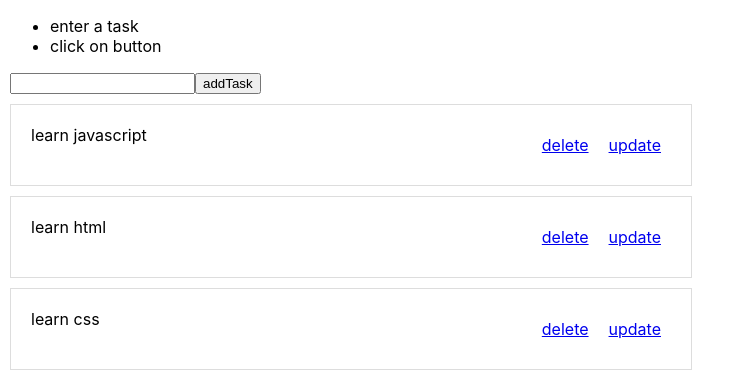
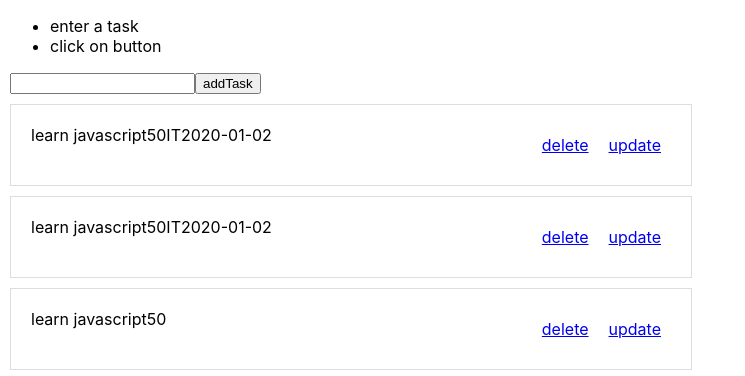
Before and after one commit to mimsou/reactform, a React (Create React App) app: page / in a window 1280 px wide. Shown: the top 376 px of the page, without its empty margins (0-745 px from the left). Built offline with nearby package versions, Linux system fonts and the light colour scheme.

Commit message:
taskList

```diff
--- a/src/App.js
+++ b/src/App.js
@@ -4,24 +4,20 @@ import Hello from "./components/Hello/Hello";
 import Form from "./components/Form/Form";
 import React, { useState } from "react";
 import Task from "./components/Task/Task";
+import TasksList from "./components/TasksList/TasksList";
 
 function App() {
-  const [lines, setlines] = useState([
-    "learn javascript",
-    "learn html",
-    "learn css",
+
+  const [tasks, settasks] = useState([
+    {title:"learn javascript",duration:50,type:"IT",date:"2020-01-02"},
+    {title:"learn javascript",duration:50,type:"IT",date:"2020-01-02"},
+    {title:"learn javascript",duration:50}
   ]);
-
-  const getLine = () => {
-    return lines.map((l) => {
-      return <Task task={l} />;
-    });
-  };
 
   return (
     <div className="App">
       <Form />
-      {getLine()}
+      <TasksList tasks={tasks} />
     </div>
   );
 }
--- a/src/components/Task/Task.js
+++ b/src/components/Task/Task.js
@@ -1,17 +1,38 @@
-import React from 'react'
+import React from "react";
 
 export default function Task(props) {
-
-    return (
-        <div className="cadres" style={{padding:"20px",display:"flex",justifyContent:"space-between",margin:"10px"}}>
-        <div style={{display:"block",textAlign:"left"}}>
-          {props.task}
+  const detail = props.detail;
+  return (
+    <div
+      className="cadres"
+      style={{
+        padding: "20px",
+        display: "flex",
+        justifyContent: "space-between",
+        margin: "10px",
+      }}
+    >
+      <div
+        style={{
+          display: "block",
+          textAlign: "left",
+          display: "flex",
+          justifyContent: "space-between",
+        }}
+      >
+        <div> {props.title} </div>
+        <div> {props.duration} </div>
+        <div> {props.type} </div>
+        <div> {props.date} </div>
+      </div>
+      <div style={{ display: "flex", justifyContent: "space-between" }}>
+        <div style={{ margin: "10px" }}>
+          <a href="#">delete</a>
         </div>
-        <div style={{display:"flex",justifyContent:"space-between"}}>
-          <div style={{margin:"10px"}} ><a href="#">delete</a></div>
-          <div style={{margin:"10px"}}><a href="#">update</a></div>
+        <div style={{ margin: "10px" }}>
+          <a href="#">update</a>
         </div>
       </div>
-    )
+    </div>
+  );
 }
-;
--- /dev/null
+++ b/src/components/TasksList/TasksList.js
@@ -0,0 +1,12 @@
+import React from "react";
+import Task from "../Task/Task";
+
+export default function TasksList(props) {
+  return (
+    <div className="TasksList">
+      {props.tasks.map((t) => {
+        return <Task title={t.title} duration={t.duration} type={t.type} date={t.date}/>
+      })}
+    </div>
+  );
+}
```
Also changed, not shown: src/components/TasksList/TaskList.css (added), 1 other file (tests, documents, lock files or other folders).
